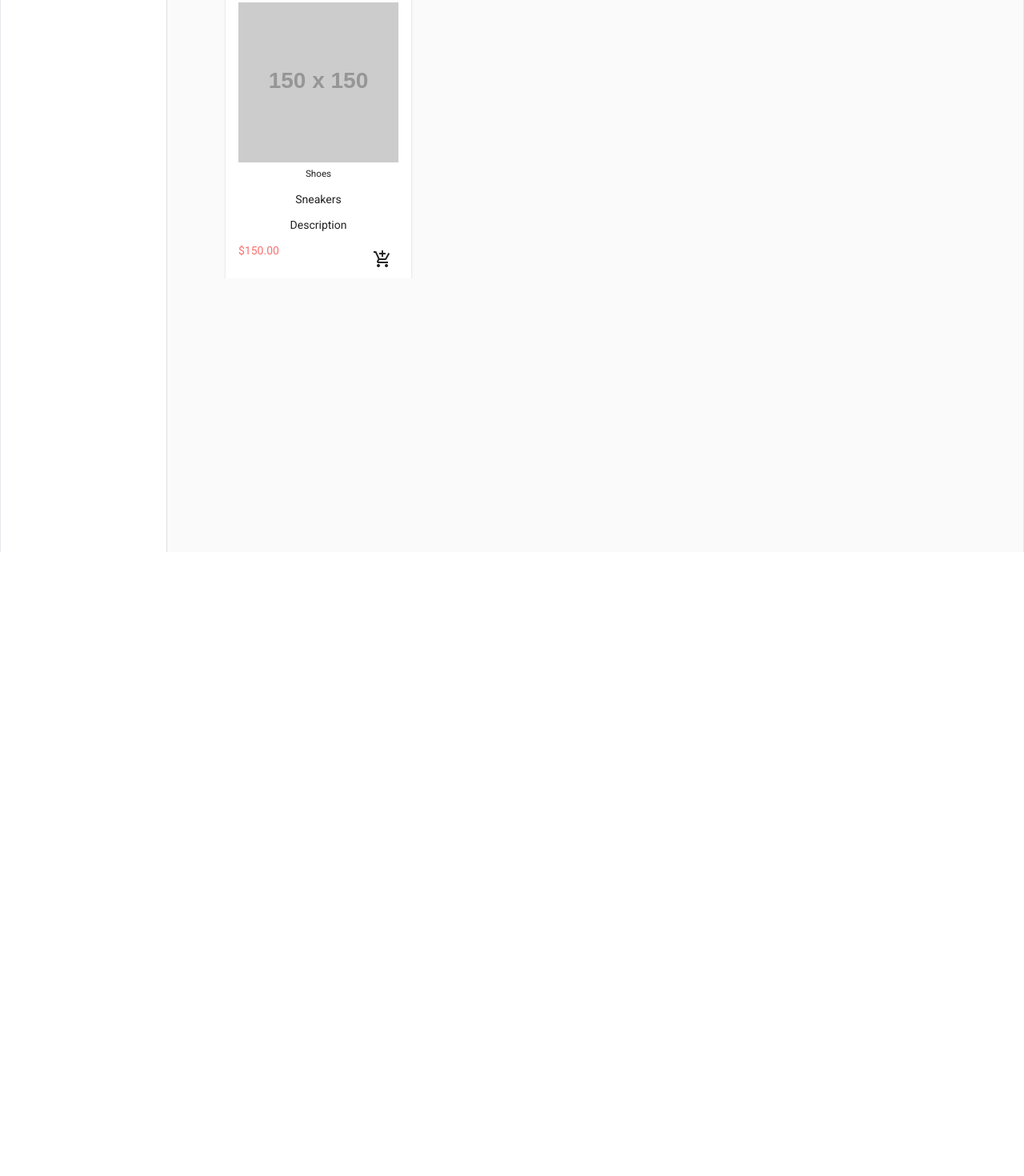
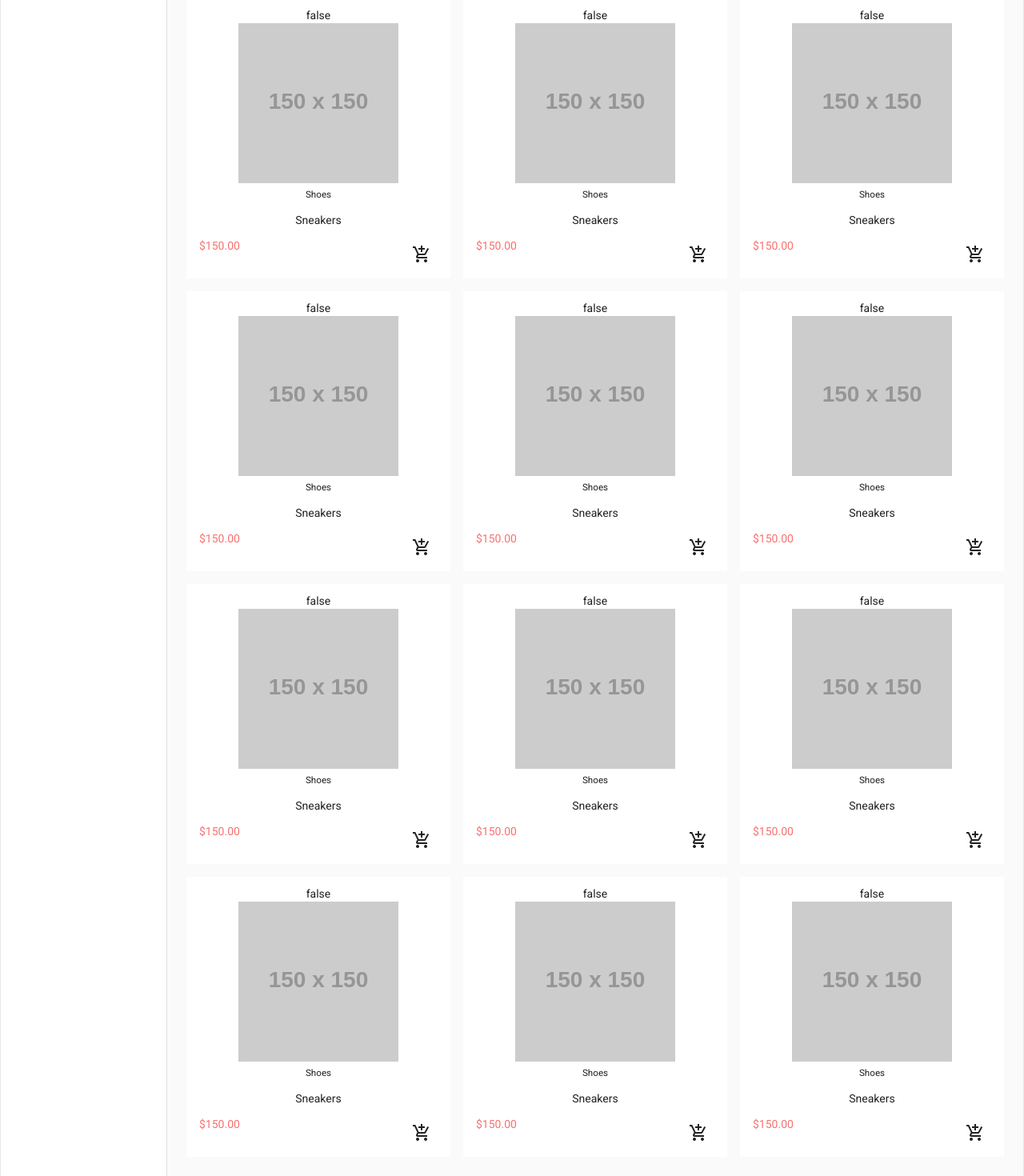
Before and after one commit to CourtneyCarson/online-store, an Angular app: page /home in a window 1280 px wide. Shown: the part 174-1644 px from the top of the page at 80% size. Before the commit the page ends 864 px from the top, so only its background shows below. Built offline with nearby package versions, Linux system fonts and the light colour scheme.

Commit message:
product box single item view and grid view perfected, can filter w/ buttons

```diff
--- a/src/app/app.module.ts
+++ b/src/app/app.module.ts
@@ -21,7 +21,7 @@ import { MatToolbarModule } from '@angular/material/toolbar';
 
 import { HeaderComponent } from './components/header/header.component';
 import { FiltersComponent } from './pages/home/components/filters/filters.component';
-import { ProductsBoxComponent } from './pages/home/components/products-box/products-box.component';
+import { ProductBoxComponent } from './pages/home/components/products-box/product-box.component';
 import { ProductsHeaderComponent } from './pages/home/components/products-header/products-header.component';
 import { HomeComponent } from './pages/home/home.component';
 
@@ -47,7 +47,7 @@ const material = [
     HomeComponent,
     ProductsHeaderComponent,
     FiltersComponent,
-    ProductsBoxComponent,
+    ProductBoxComponent,
   ],
   imports: [
     BrowserModule,
--- a/src/app/pages/home/components/products-box/products-box.component.html
+++ b/src/app/pages/home/components/products-box/product-box.component.html
@@ -1,18 +1,21 @@
-<mat-card class="text-center">
-  <div>
+<mat-card [ngClass]="{ 'text-center': !fullWidthMode }">
+  {{ fullWidthMode }}
+
+  <div [ngClass]="{ flex: fullWidthMode }">
     <!-- product image -->
     <img
       class="mb-1 mx-auto h-[200px]"
+      [ngClass]="{ 'h-[200px]': !fullWidthMode, 'h-[360px]': fullWidthMode }"
       src="https://via.placeholder.com/150"
       alt="placeholder img"
     />
 
     <!-- product info -->
     <div class="w-full">
-      <div>
+      <div [ngClass]="{ 'px-8 flex flex-col justify-between': fullWidthMode }">
         <h5>Shoes</h5>
         <p class="truncate hover:whitespace-normal">Sneakers</p>
-        <p>Description</p>
+        <p *ngIf="fullWidthMode">Description</p>
       </div>
     </div>
 
--- /dev/null
+++ b/src/app/pages/home/components/products-box/product-box.component.ts
@@ -0,0 +1,13 @@
+import { Component, Input, OnInit } from '@angular/core';
+
+@Component({
+  selector: 'product-box',
+  templateUrl: './product-box.component.html',
+})
+export class ProductBoxComponent implements OnInit {
+  @Input() fullWidthMode = false; //if someone clicks on the product box, it will be full width
+
+  constructor() {}
+
+  ngOnInit(): void {}
+}
--- a/src/app/pages/home/components/products-box/products-box.component.ts
+++ /dev/null
@@ -1,11 +0,0 @@
-import { Component, OnInit } from '@angular/core';
-
-@Component({
-  selector: 'products-box',
-  templateUrl: './products-box.component.html',
-})
-export class ProductsBoxComponent implements OnInit {
-  constructor() {}
-
-  ngOnInit(): void {}
-}
--- a/src/app/pages/home/components/products-header/products-header.component.ts
+++ b/src/app/pages/home/components/products-header/products-header.component.ts
@@ -1,22 +1,16 @@
-import { Component, EventEmitter, OnInit, Output } from '@angular/core';
+import { Component, EventEmitter, Output } from '@angular/core';
 
 @Component({
   selector: 'products-header',
   templateUrl: './products-header.component.html',
-  styles: [],
 })
-export class ProductsHeaderComponent implements OnInit {
+export class ProductsHeaderComponent {
   sort = 'desc';
   itemsShowCount = 12;
 
   @Output() columnCountChange = new EventEmitter<number>();
 
-  constructor() {}
-
-  ngOnInit(): void {}
-
   onSortUpdated(newSort: string): void {
-    // this.sort = this.sort === 'desc' ? 'asc' : 'desc';
     this.sort = newSort;
     console.log('sort val', this.sort);
   }
--- a/src/app/pages/home/home.component.html
+++ b/src/app/pages/home/home.component.html
@@ -13,11 +13,55 @@
     ></products-header>
 
     <!-- grid for items -->
-    <mat-grid-list gutterSize="16" [cols]="colmuns" [rowHeight]="rowHeight">
+    <mat-grid-list gutterSize="16" [cols]="columns" [rowHeight]="rowHeight">
 
       <mat-grid-tile>
         <!-- product-box -->
-      <products-box></products-box>
+      <product-box class="w-full" [fullWidthMode]="columns === 1"></product-box>
+      </mat-grid-tile>
+      <mat-grid-tile>
+        <!-- product-box -->
+      <product-box class="w-full" [fullWidthMode]="columns === 1"></product-box>
+      </mat-grid-tile>
+      <mat-grid-tile>
+        <!-- product-box -->
+      <product-box class="w-full" [fullWidthMode]="columns === 1"></product-box>
+      </mat-grid-tile>
+      <mat-grid-tile>
+        <!-- product-box -->
+      <product-box class="w-full" [fullWidthMode]="columns === 1"></product-box>
+      </mat-grid-tile>
+      <mat-grid-tile>
+        <!-- product-box -->
+      <product-box class="w-full" [fullWidthMode]="columns === 1"></product-box>
+      </mat-grid-tile>
+      <mat-grid-tile>
+        <!-- product-box -->
+      <product-box class="w-full" [fullWidthMode]="columns === 1"></product-box>
+      </mat-grid-tile>
+      <mat-grid-tile>
+        <!-- product-box -->
+      <product-box class="w-full" [fullWidthMode]="columns === 1"></product-box>
+      </mat-grid-tile>
+      <mat-grid-tile>
+        <!-- product-box -->
+      <product-box class="w-full" [fullWidthMode]="columns === 1"></product-box>
+      </mat-grid-tile>
+      <mat-grid-tile>
+        <!-- product-box -->
+      <product-box class="w-full" [fullWidthMode]="columns === 1"></product-box>
+      </mat-grid-tile>
+      <mat-grid-tile>
+        <!-- product-box -->
+      <product-box class="w-full" [fullWidthMode]="columns === 1"></product-box>
+      </mat-grid-tile>
+      <mat-grid-tile>
+        <!-- product-box -->
+      <product-box class="w-full" [fullWidthMode]="columns === 1"></product-box>
+      </mat-grid-tile>
+      <mat-grid-tile>
+        <!-- product-box -->
+      <product-box class="w-full" [fullWidthMode]="columns === 1"></product-box>
       </mat-grid-tile>
 
 
--- a/src/app/pages/home/home.component.ts
+++ b/src/app/pages/home/home.component.ts
@@ -7,8 +7,8 @@ const ROWS_HEIGHT: { [id: number]: number } = { 1: 400, 2: 335, 3: 350 };
   templateUrl: './home.component.html',
 })
 export class HomeComponent implements OnInit {
-  colmuns = 3;
-  rowHeight = ROWS_HEIGHT[this.colmuns];
+  columns = 3;
+  rowHeight = ROWS_HEIGHT[this.columns];
   category: string | undefined;
 
   constructor() {}
@@ -16,8 +16,9 @@ export class HomeComponent implements OnInit {
   ngOnInit(): void {}
 
   onColumnCountChange(columnsNumber: number): void {
-    this.colmuns = columnsNumber;
-    this.rowHeight = ROWS_HEIGHT[this.colmuns];
+    this.columns = columnsNumber;
+    this.rowHeight = ROWS_HEIGHT[this.columns];
+    console.log('columncountsokay', this.columns)
   }
 
   onShowCategory(newCategory: string): void {
```
